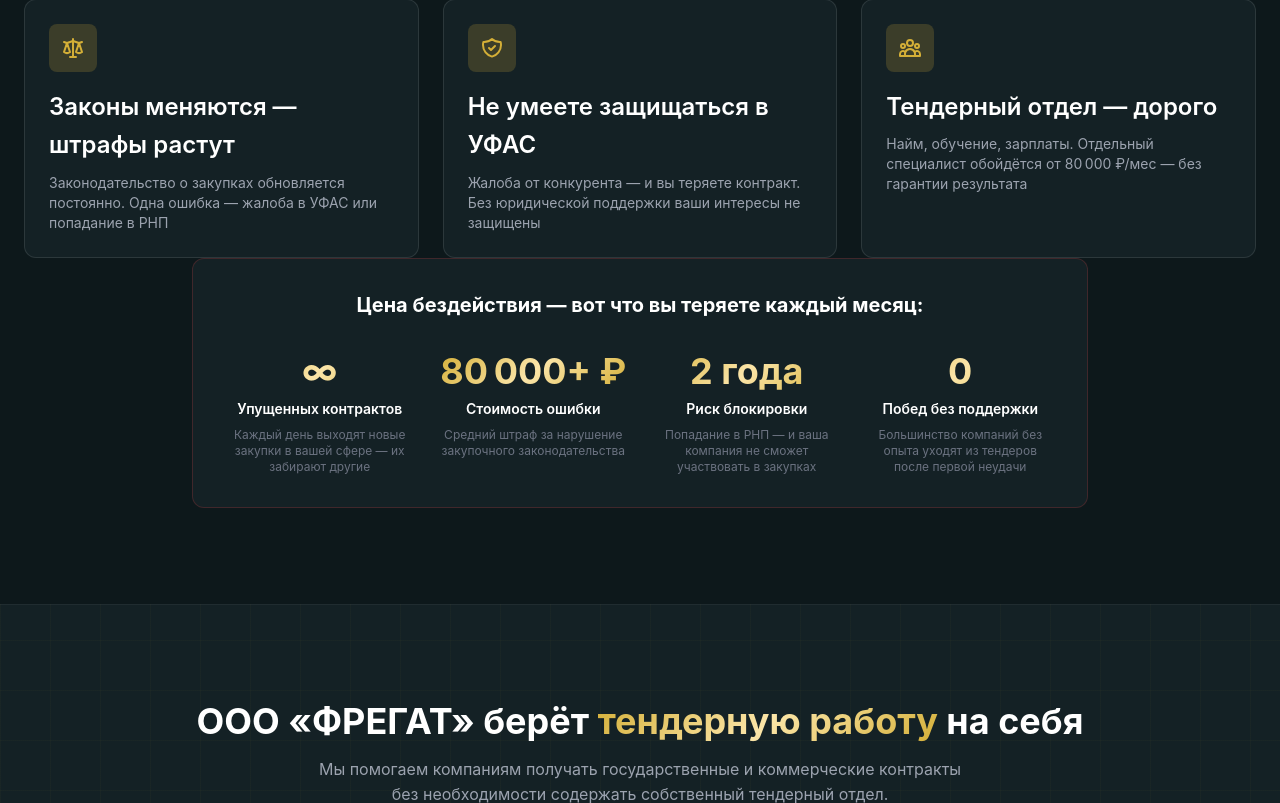
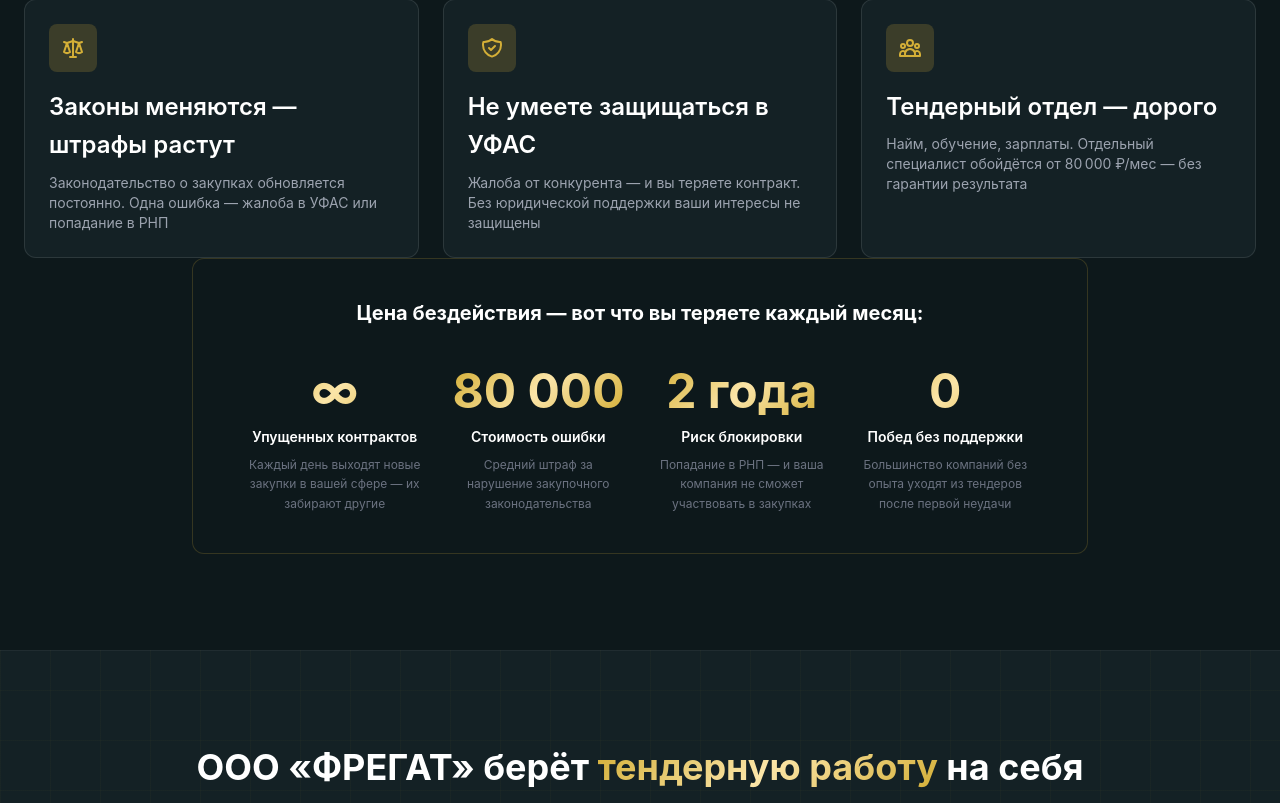
Before and after one commit to suyazov/tender-frigate.ru, a WordPress theme: template wp-content/themes/fregat/front-page.php in a window 1280 px wide. Shown: the part 1710-2513 px from the top of the page. Run offline with PHP 8.4 and a stand-in for WordPress, Linux system fonts and the light colour scheme; the site name, menu and one post (Sample post) are stand-ins, and other content is empty; some libraries are stand-ins or nearby versions.

Commit message:
Fix loss block: gold border, larger spacing, vertical dividers, bigger numbers
- Red border → gold border (matches design system)
- mt-16 → mt-24 (more breathing room from cards above)
- Numbers: 3xl/4xl → 4xl/5xl (more visual weight)
- Added vertical gold dividers between columns on desktop
- Background: #142125 → #0d181b (contrasts with cards)

Co-Authored-By: Claude Opus 4.7 <noreply@anthropic.com>

```diff
--- a/wp-content/themes/fregat/front-page.php
+++ b/wp-content/themes/fregat/front-page.php
@@ -153,28 +153,28 @@ get_header();
 						</div>
 
 						<!-- Потери -->
-						<div class="mt-16 bg-[#142125] border border-red-500/20 rounded-xl p-8 max-w-4xl mx-auto">
-							<h3 class="text-xl font-bold mb-8 text-center text-white">Цена бездействия — вот что вы теряете каждый месяц:</h3>
-							<div class="grid grid-cols-2 md:grid-cols-4 gap-6">
-								<div class="text-center">
-									<div class="text-3xl md:text-4xl font-bold text-gold-gradient mb-2">∞</div>
-									<div class="text-white font-semibold text-sm">Упущенных контрактов</div>
-									<p class="text-gray-500 text-xs mt-2">Каждый день выходят новые закупки в вашей сфере — их забирают другие</p>
+						<div class="mt-24 bg-[#0d181b] border border-gold/20 rounded-xl p-8 md:p-10 max-w-4xl mx-auto">
+							<h3 class="text-xl font-bold mb-10 text-center text-white">Цена бездействия — вот что вы теряете каждый месяц:</h3>
+							<div class="grid grid-cols-2 md:grid-cols-4 md:gap-0">
+								<div class="text-center px-4">
+									<div class="text-4xl md:text-5xl font-bold text-gold-gradient mb-3">&infin;</div>
+									<div class="text-white font-semibold text-sm mb-2">Упущенных контрактов</div>
+									<p class="text-gray-500 text-xs leading-relaxed">Каждый день выходят новые закупки в вашей сфере &mdash; их забирают другие</p>
 								</div>
-								<div class="text-center">
-									<div class="text-3xl md:text-4xl font-bold text-gold-gradient mb-2">80 000+ ₽</div>
-									<div class="text-white font-semibold text-sm">Стоимость ошибки</div>
-									<p class="text-gray-500 text-xs mt-2">Средний штраф за нарушение закупочного законодательства</p>
+								<div class="text-center px-4 md:border-l md:border-gold/15">
+									<div class="text-4xl md:text-5xl font-bold text-gold-gradient mb-3">80&nbsp;000+&nbsp;&#8381;</div>
+									<div class="text-white font-semibold text-sm mb-2">Стоимость ошибки</div>
+									<p class="text-gray-500 text-xs leading-relaxed">Средний штраф за нарушение закупочного законодательства</p>
 								</div>
-								<div class="text-center">
-									<div class="text-3xl md:text-4xl font-bold text-gold-gradient mb-2">2 года</div>
-									<div class="text-white font-semibold text-sm">Риск блокировки</div>
-									<p class="text-gray-500 text-xs mt-2">Попадание в РНП — и ваша компания не сможет участвовать в закупках</p>
+								<div class="text-center px-4 md:border-l md:border-gold/15">
+									<div class="text-4xl md:text-5xl font-bold text-gold-gradient mb-3">2&nbsp;года</div>
+									<div class="text-white font-semibold text-sm mb-2">Риск блокировки</div>
+									<p class="text-gray-500 text-xs leading-relaxed">Попадание в РНП &mdash; и ваша компания не сможет участвовать в закупках</p>
 								</div>
-								<div class="text-center">
-									<div class="text-3xl md:text-4xl font-bold text-gold-gradient mb-2">0</div>
-									<div class="text-white font-semibold text-sm">Побед без поддержки</div>
-									<p class="text-gray-500 text-xs mt-2">Большинство компаний без опыта уходят из тендеров после первой неудачи</p>
+								<div class="text-center px-4 md:border-l md:border-gold/15">
+									<div class="text-4xl md:text-5xl font-bold text-gold-gradient mb-3">0</div>
+									<div class="text-white font-semibold text-sm mb-2">Побед без поддержки</div>
+									<p class="text-gray-500 text-xs leading-relaxed">Большинство компаний без опыта уходят из тендеров после первой неудачи</p>
 								</div>
 							</div>
 						</div>
```
